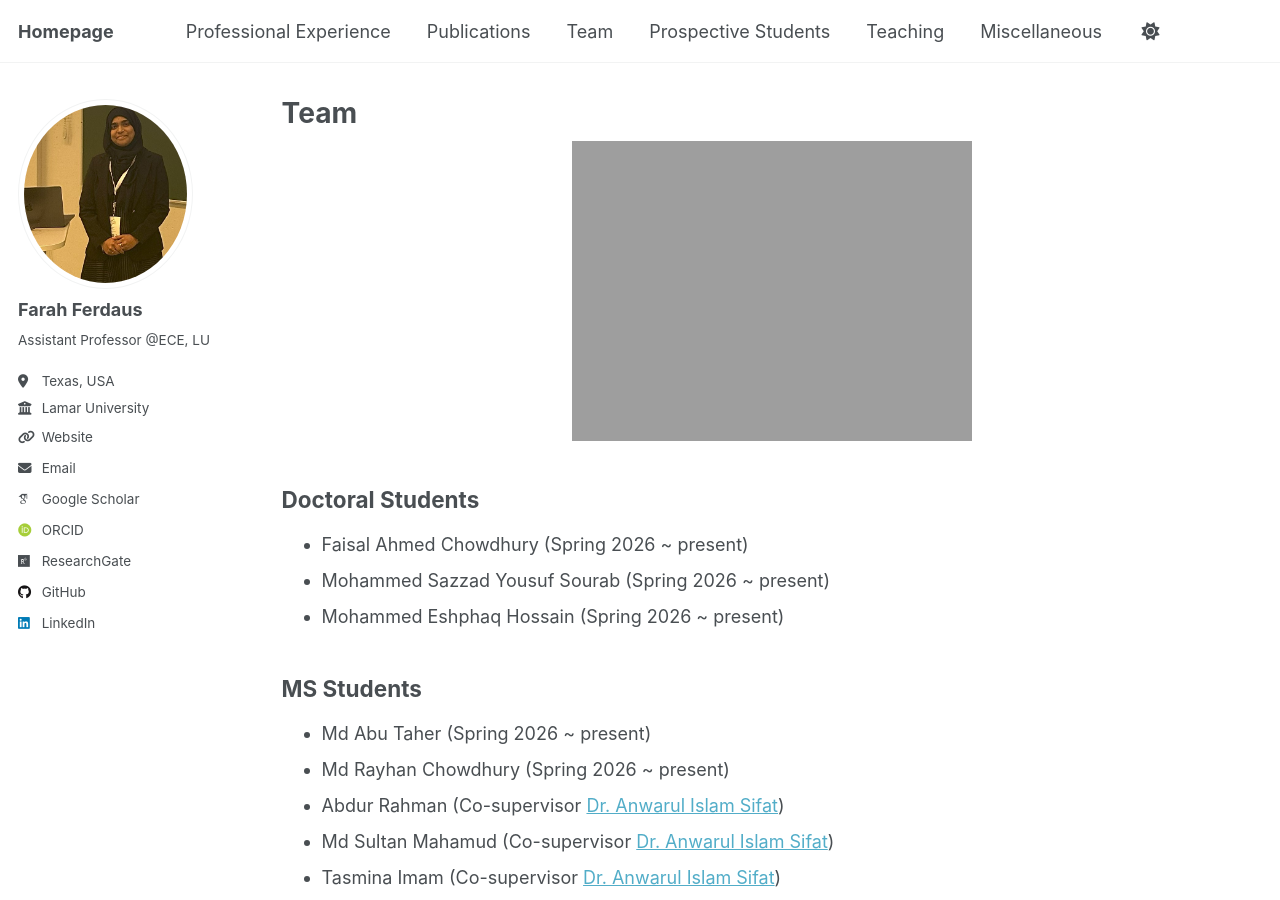
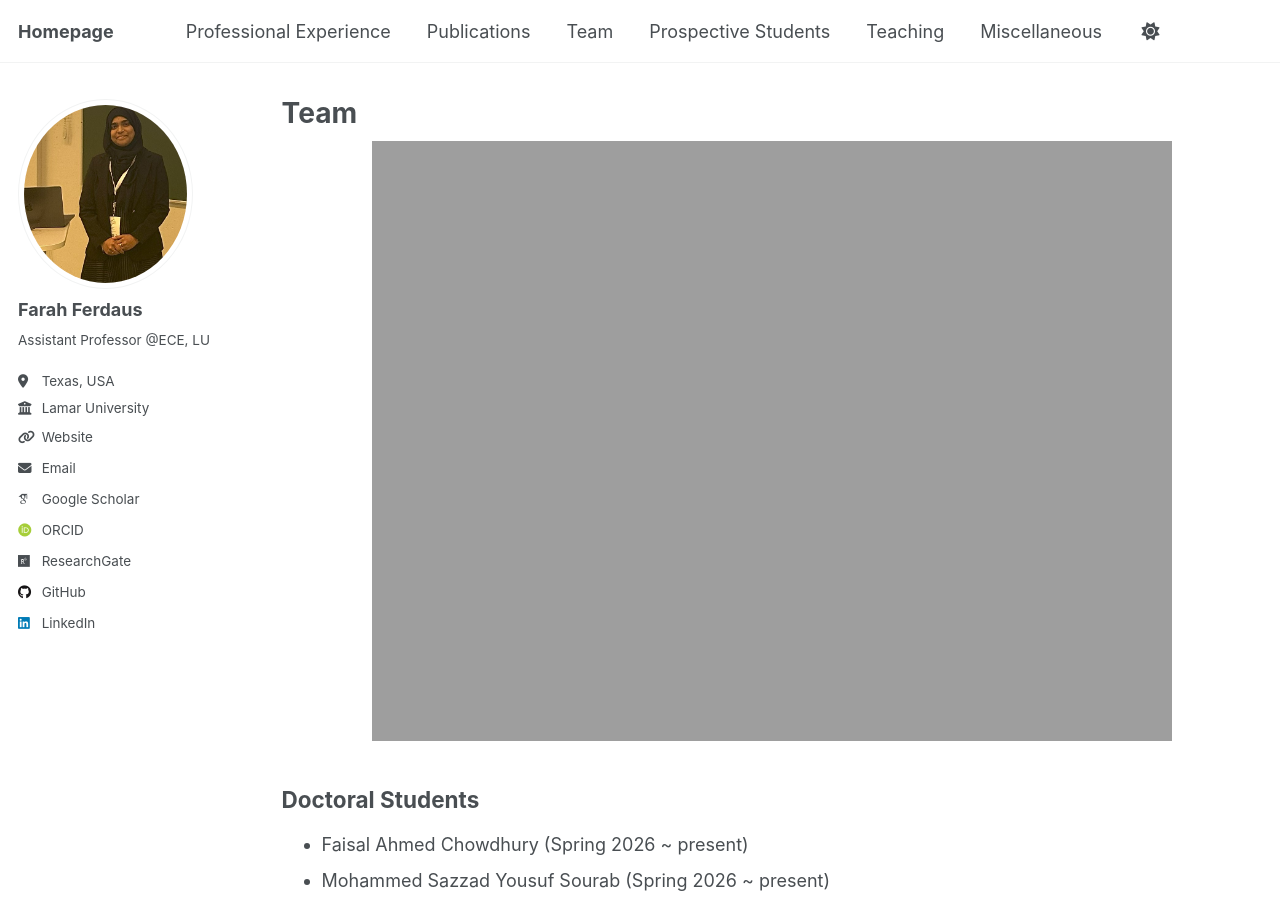
Before and after one commit to fferdaus/fferdaus.github.io, a Jekyll site: the page built from _pages/team.md, in a window 1280 px wide and 900 px high. Built offline with Jekyll 4.4.1, drawn with Linux system fonts in a browser that asks for light colours; some web fonts are replaced.

Commit message:
Update team.md

```diff
--- a/_pages/team.md
+++ b/_pages/team.md
@@ -9,7 +9,7 @@ redirect_from:
 {% include base_path %}
 
 <div style="text-align: center;">
-  <img src="{{ base_path }}/images/team.jpg" alt="Research Team" width="400">
+  <img src="{{ base_path }}/images/team.jpg" alt="Research Team" width="800">
 </div>
 
 ## Doctoral Students
```
